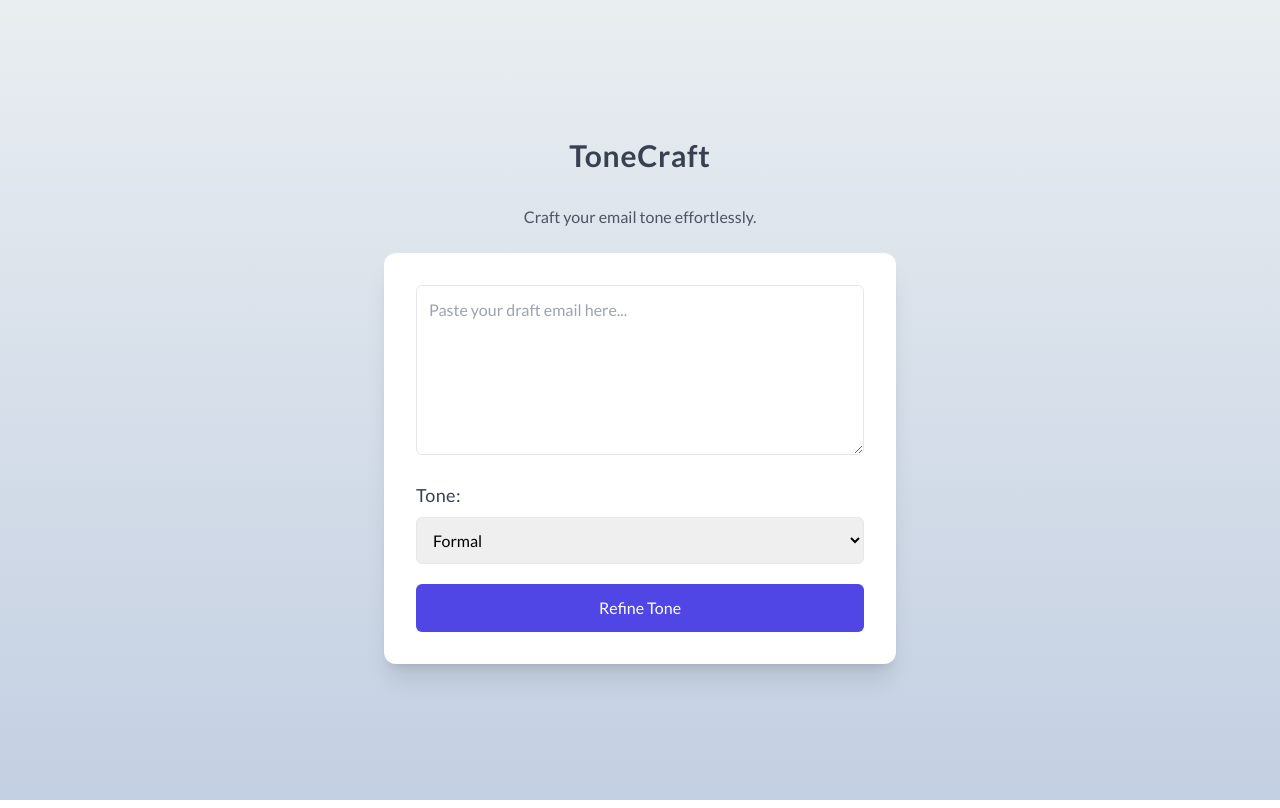
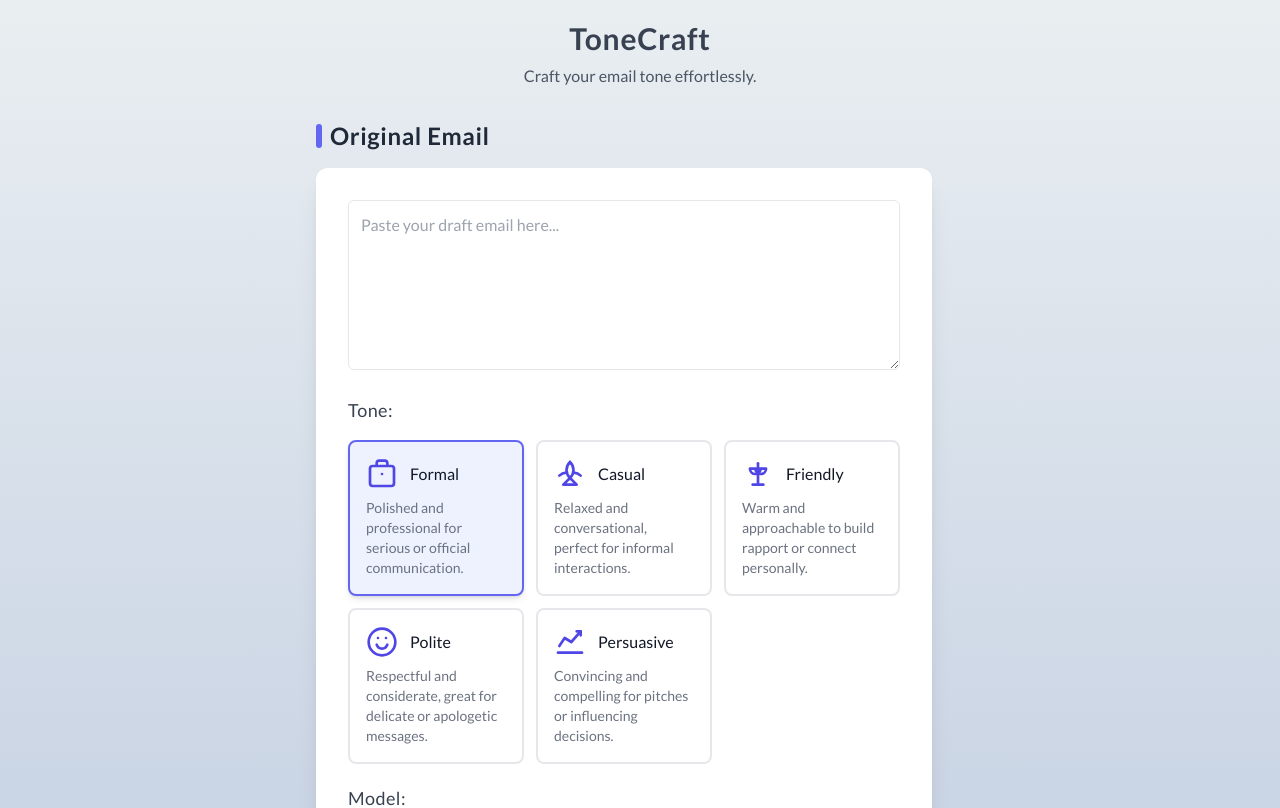
Before and after one commit to akramsaouri/tonecraft, a Next.js app: page / in a window 1280 px wide. Shown: the top 808 px of the page. Built offline with nearby package versions, Linux system fonts and the light colour scheme.

Commit message:
dynamic model and better tones picking process

```diff
--- a/pages/api/rewriteEmail.ts
+++ b/pages/api/rewriteEmail.ts
@@ -5,11 +5,11 @@ export const runtime = "edge";
 
 export default async function handler(req: Request) {
   try {
-    const { text, tone } = await req.json();
+    const { text, tone, model } = await req.json();
     const prompt = `Rewrite the following email in a ${tone} tone: ${text}`;
 
     const response = streamText({
-      model: openai("gpt-4"),
+      model: openai(model),
       messages: [{ role: "user", content: prompt }],
       temperature: 0.5,
     });
--- a/src/app/globals.css
+++ b/src/app/globals.css
@@ -1,55 +1,30 @@
 /* globals.css */
-@import "tailwindcss/base";
-@import "tailwindcss/components";
-@import "tailwindcss/utilities";
+@tailwind base;
+@tailwind components;
+@tailwind utilities;
 
+html,
 body {
-    background: linear-gradient(
-        to top,
-        #c3cfe2,
-        #e9eef1
-    ); /* A subtle gradient background */
-    font-family: "Lato", sans-serif; /* A versatile font which is clean yet modern */
+  overflow-x: hidden;
+  width: 100%;
+  margin: 0;
+  padding: 0;
+  background: linear-gradient(to top, #c3cfe2, #e9eef1);
+  font-family: "Lato", sans-serif;
 }
 
-@keyframes rotateSpinner {
-    0% {
-        transform: rotate(0deg);
-    }
-    100% {
-        transform: rotate(360deg);
-    }
+/* Add spinner animation if not already present */
+@keyframes spin {
+  to {
+    transform: rotate(360deg);
+  }
 }
 
 .spinner {
-    width: 24px;
-    height: 24px;
-    display: inline-block;
-    position: relative;
+  border: 2px solid #f3f3f3;
+  border-top: 2px solid #3498db;
+  border-radius: 50%;
+  width: 16px;
+  height: 16px;
+  animation: spin 1s linear infinite;
 }
-
-.spinner::before,
-.spinner::after {
-    content: "";
-    position: absolute;
-    top: 50%;
-    left: 50%;
-    width: 20px;
-    height: 20px;
-    margin-top: -10px;
-    margin-left: -10px;
-    border: 2px solid transparent;
-    border-radius: 50%;
-    animation: rotateSpinner 1s infinite;
-}
-
-.spinner::before {
-    border-top-color: #4c51bf; /* First circle color */
-    border-right-color: #4c51bf;
-    animation-direction: reverse;
-}
-
-.spinner::after {
-    border-bottom-color: #667eea; /* Second circle color */
-    border-left-color: #667eea;
-}
--- a/src/app/page.tsx
+++ b/src/app/page.tsx
@@ -2,6 +2,51 @@
 
 import { useCompletion } from "ai/react";
 import { useState } from "react";
+import {
+  FormalIcon,
+  CasualIcon,
+  FriendlyIcon,
+  PoliteIcon,
+  PersuasiveIcon,
+} from "@/components/icons/ToneIcons";
+
+const TONES = [
+  {
+    id: "formal",
+    name: "Formal",
+    description:
+      "Polished and professional for serious or official communication.",
+    icon: <FormalIcon />,
+  },
+  {
+    id: "casual",
+    name: "Casual",
+    description:
+      "Relaxed and conversational, perfect for informal interactions.",
+    icon: <CasualIcon />,
+  },
+  {
+    id: "friendly",
+    name: "Friendly",
+    description:
+      "Warm and approachable to build rapport or connect personally.",
+    icon: <FriendlyIcon />,
+  },
+  {
+    id: "polite",
+    name: "Polite",
+    description:
+      "Respectful and considerate, great for delicate or apologetic messages.",
+    icon: <PoliteIcon />,
+  },
+  {
+    id: "persuasive",
+    name: "Persuasive",
+    description:
+      "Convincing and compelling for pitches or influencing decisions.",
+    icon: <PersuasiveIcon />,
+  },
+];
 
 export default function Home() {
   const [text, setText] = useState("");
@@ -11,6 +56,7 @@ export default function Home() {
   const [buttonStyle, setButtonStyle] = useState(
     "bg-indigo-600 hover:bg-indigo-700"
   );
+  const [model, setModel] = useState("gpt-4o");
 
   const { completion, isLoading, complete } = useCompletion({
     api: "/api/rewriteEmail",
@@ -20,7 +66,7 @@ export default function Home() {
     setError("");
     try {
       await complete("", {
-        body: { tone, text },
+        body: { tone, text, model },
       });
     } catch (error) {
       console.log(error);
@@ -50,14 +96,18 @@ export default function Home() {
   };
 
   return (
-    <div className="min-h-screen flex flex-col items-center justify-center p-5 space-y-6">
+    <div className="min-h-screen flex flex-col items-center py-5 px-6">
+      <div className="w-full max-w-[1400px]">
+        <div className="text-center mb-8">
           <h1 className="text-3xl font-bold text-gray-700 mb-2 tracking-wide">
             ToneCraft
           </h1>
           <p className="text-gray-600">Craft your email tone effortlessly.</p>
+        </div>
+
         {error && (
           <div
-          className="bg-red-100 border border-red-400 text-red-700 px-4 py-3 rounded relative"
+            className="bg-red-100 border border-red-400 text-red-700 px-4 py-3 rounded relative mb-6"
             role="alert"
             style={{ paddingRight: "2.5rem" }}
           >
@@ -79,7 +129,19 @@ export default function Home() {
             </span>
           </div>
         )}
-      <div className="bg-white p-8 w-full max-w-lg rounded-xl shadow-xl space-y-5">
+
+        <div className="flex flex-col lg:flex-row gap-8 relative">
+          <div
+            className={`w-full lg:w-1/2 transition-all duration-500 ease-in-out ${
+              completion
+                ? "lg:translate-x-0"
+                : "lg:translate-x-[calc(50%_-_1rem)]"
+            }`}
+          >
+            <h2 className="text-2xl font-semibold text-gray-800 mb-4 tracking-wide flex items-center gap-2 before:content-[''] before:block before:w-1.5 before:h-6 before:bg-indigo-500 before:rounded-full">
+              Original Email
+            </h2>
+            <div className="bg-white p-8 rounded-xl shadow-xl space-y-5">
               <textarea
                 className="w-full p-3 border rounded-md focus:outline-none focus:ring-1 focus:ring-indigo-500 placeholder-gray-400"
                 value={text}
@@ -89,20 +151,50 @@ export default function Home() {
               ></textarea>
 
               <div>
+                <label className="block text-lg font-medium text-gray-700 mb-4 tracking-wide">
+                  Tone:
+                </label>
+                <div className="grid grid-cols-1 md:grid-cols-2 lg:grid-cols-3 gap-3">
+                  {TONES.map((toneOption) => (
+                    <button
+                      key={toneOption.id}
+                      onClick={() => setTone(toneOption.id)}
+                      className={`p-4 rounded-lg border-2 transition-all duration-200 text-left ${
+                        tone === toneOption.id
+                          ? "border-indigo-500 bg-indigo-50 shadow-md"
+                          : "border-gray-200 hover:border-indigo-200 hover:bg-gray-50"
+                      }`}
+                    >
+                      <div className="flex items-center gap-3 mb-2">
+                        <div className="text-2xl text-indigo-600">
+                          {toneOption.icon}
+                        </div>
+                        <h3 className="font-medium text-gray-900">
+                          {toneOption.name}
+                        </h3>
+                      </div>
+                      <p className="text-sm text-gray-500">
+                        {toneOption.description}
+                      </p>
+                    </button>
+                  ))}
+                </div>
+              </div>
+
+              <div>
                 <label className="block text-lg font-medium text-gray-700 mb-2 tracking-wide">
-            Tone:
+                  Model:
                 </label>
                 <select
                   className="w-full p-3 border rounded-md focus:outline-none focus:ring-1 focus:ring-indigo-500"
-            value={tone}
-            onChange={(e) => setTone(e.target.value)}
+                  value={model}
+                  onChange={(e) => setModel(e.target.value)}
                 >
-            <option value="formal">Formal</option>
-            <option value="casual">Casual</option>
-            <option value="friendly">Friendly</option>
-            <option value="enthusiastic">Enthusiastic</option>
-            <option value="passive-agressive">Passive-Agressive</option>
-            <option value="sarcastic">Sarcastic</option>
+                  <option value="gpt-4o">GPT-4o (Great for most tasks)</option>
+                  <option value="gpt-4o-mini">
+                    GPT-4o-mini (Faster at reasoning)
+                  </option>
+                  <option value="gpt-4">GPT-4 (Legacy model)</option>
                 </select>
               </div>
 
@@ -122,18 +214,26 @@ export default function Home() {
                 )}
               </button>
             </div>
-      {completion && (
-        <div className="mt-6 w-full max-w-lg">
-          <h2 className="text-2xl font-medium text-gray-700 mb-4 tracking-wide">
-            Revised Email:
+          </div>
+
+          <div
+            className={`w-full lg:w-1/2 transition-all duration-500 ease-in-out ${
+              completion
+                ? "opacity-100 translate-x-0"
+                : "opacity-0 translate-x-full pointer-events-none absolute right-0"
+            }`}
+          >
+            <div className="h-full">
+              <h2 className="text-2xl font-semibold text-gray-800 mb-4 tracking-wide flex items-center gap-2 before:content-[''] before:block before:w-1.5 before:h-6 before:bg-indigo-500 before:rounded-full">
+                Revised Email
               </h2>
               <div
-            className="bg-white p-5 rounded-xl shadow-md text-gray-800 border-t-4 border-indigo-500 relative"
+                className="bg-white p-5 rounded-xl shadow-md text-gray-800 border-t-4 border-indigo-500 relative h-[calc(100%-3rem)]"
                 style={{ paddingRight: "80px" }}
               >
                 <p
                   dangerouslySetInnerHTML={{
-                __html: completion.replace(/\n\n/g, "<br><br>"),
+                    __html: completion?.replace(/\n\n/g, "<br><br>") || "",
                   }}
                 />
                 <button
@@ -144,7 +244,9 @@ export default function Home() {
                 </button>
               </div>
             </div>
-      )}
+          </div>
+        </div>
+      </div>
     </div>
   );
 }
--- /dev/null
+++ b/src/components/icons/ToneIcons.tsx
@@ -0,0 +1,152 @@
+export const FormalIcon = () => (
+  <svg
+    className="w-8 h-8"
+    viewBox="0 0 24 24"
+    fill="none"
+    xmlns="http://www.w3.org/2000/svg"
+  >
+    <rect
+      x="3"
+      y="6"
+      width="18"
+      height="15"
+      rx="2"
+      stroke="currentColor"
+      strokeWidth="2"
+    />
+    <path
+      d="M8 6V4C8 2.89543 8.89543 2 10 2H14C15.1046 2 16 2.89543 16 4V6"
+      stroke="currentColor"
+      strokeWidth="2"
+    />
+    <path
+      d="M12 12H12.01"
+      stroke="currentColor"
+      strokeWidth="2"
+      strokeLinecap="round"
+    />
+  </svg>
+);
+
+export const CasualIcon = () => (
+  <svg
+    className="w-8 h-8"
+    viewBox="0 0 24 24"
+    fill="none"
+    xmlns="http://www.w3.org/2000/svg"
+  >
+    <path
+      d="M12 15L17 20H7L12 15Z"
+      stroke="currentColor"
+      strokeWidth="2"
+      strokeLinejoin="round"
+    />
+    <path
+      d="M12 3C15.5 6.5 15.5 11.5 12 15C8.5 11.5 8.5 6.5 12 3Z"
+      stroke="currentColor"
+      strokeWidth="2"
+    />
+    <path
+      d="M9 11C7.13317 11.0516 5.38124 11.856 4 13.2M15 11C16.8668 11.0516 18.6188 11.856 20 13.2"
+      stroke="currentColor"
+      strokeWidth="2"
+      strokeLinecap="round"
+    />
+  </svg>
+);
+
+export const FriendlyIcon = () => (
+  <svg
+    className="w-8 h-8"
+    viewBox="0 0 24 24"
+    fill="none"
+    xmlns="http://www.w3.org/2000/svg"
+  >
+    {/* Center pole */}
+    <path
+      d="M12 4V20"
+      stroke="currentColor"
+      strokeWidth="2"
+      strokeLinecap="round"
+    />
+    {/* Balance beam */}
+    <path
+      d="M6 8L18 8"
+      stroke="currentColor"
+      strokeWidth="2"
+      strokeLinecap="round"
+    />
+    {/* Left scale */}
+    <path
+      d="M6 8C6 10.2091 7.79086 12 10 12C12.2091 12 14 10.2091 14 8"
+      stroke="currentColor"
+      strokeWidth="2"
+    />
+    {/* Right scale */}
+    <path
+      d="M18 8C18 10.2091 16.2091 12 14 12C11.7909 12 10 10.2091 10 8"
+      stroke="currentColor"
+      strokeWidth="2"
+    />
+    {/* Base */}
+    <path
+      d="M8 20H16"
+      stroke="currentColor"
+      strokeWidth="2"
+      strokeLinecap="round"
+    />
+  </svg>
+);
+
+export const PoliteIcon = () => (
+  <svg
+    className="w-8 h-8"
+    viewBox="0 0 24 24"
+    fill="none"
+    xmlns="http://www.w3.org/2000/svg"
+  >
+    <circle cx="12" cy="12" r="10" stroke="currentColor" strokeWidth="2" />
+    <path
+      d="M8 14C8.5 15.5 10 17 12 17C14 17 15.5 15.5 16 14"
+      stroke="currentColor"
+      strokeWidth="2"
+      strokeLinecap="round"
+    />
+    <path
+      d="M9 9H9.01M15 9H15.01"
+      stroke="currentColor"
+      strokeWidth="2"
+      strokeLinecap="round"
+    />
+  </svg>
+);
+
+export const PersuasiveIcon = () => (
+  <svg
+    className="w-8 h-8"
+    viewBox="0 0 24 24"
+    fill="none"
+    xmlns="http://www.w3.org/2000/svg"
+  >
+    <path
+      d="M3 20H21"
+      stroke="currentColor"
+      strokeWidth="2"
+      strokeLinecap="round"
+    />
+    <path
+      d="M4 15L8 9L13 12L20 4"
+      stroke="currentColor"
+      strokeWidth="2"
+      strokeLinecap="round"
+      strokeLinejoin="round"
+    />
+    <path
+      d="M17 4H20V7"
+      stroke="currentColor"
+      strokeWidth="2"
+      strokeLinecap="round"
+      strokeLinejoin="round"
+    />
+  </svg>
+);
```
Lines whose indentation alone changed are shown as unchanged.
